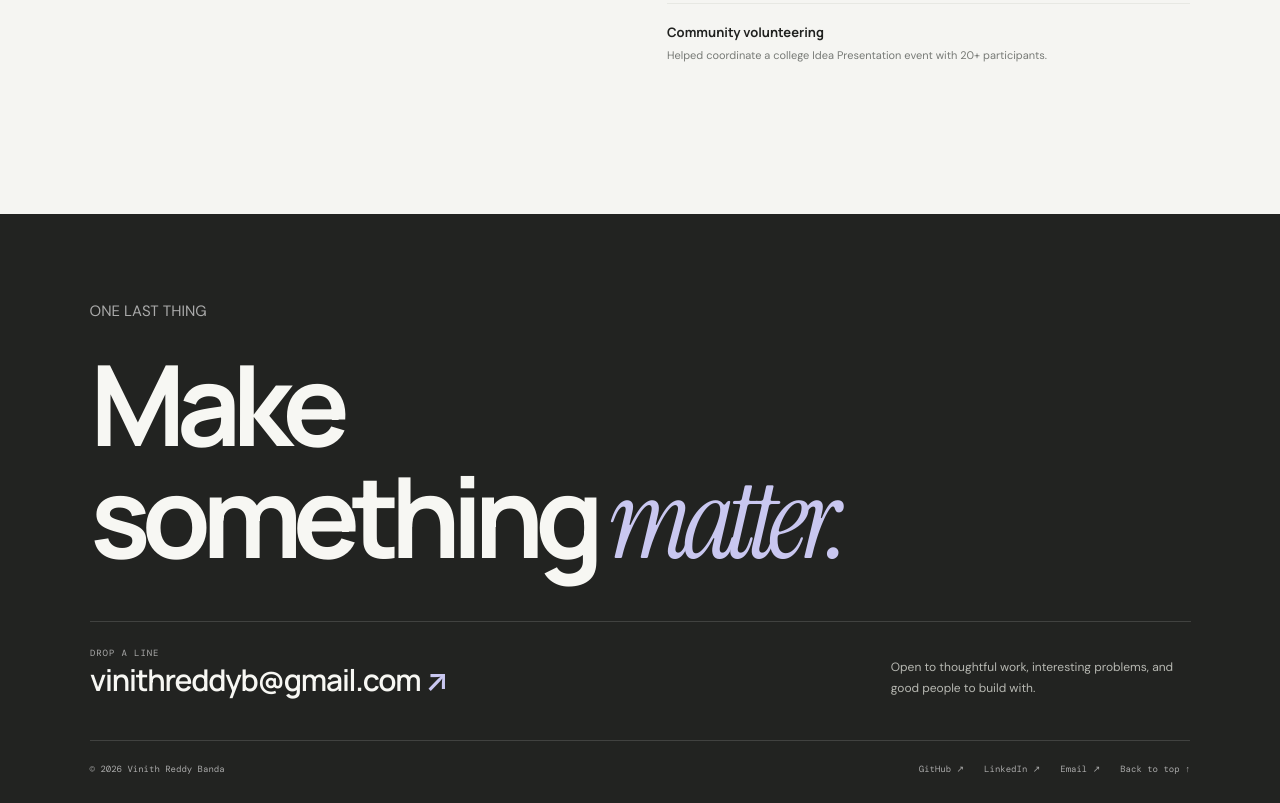
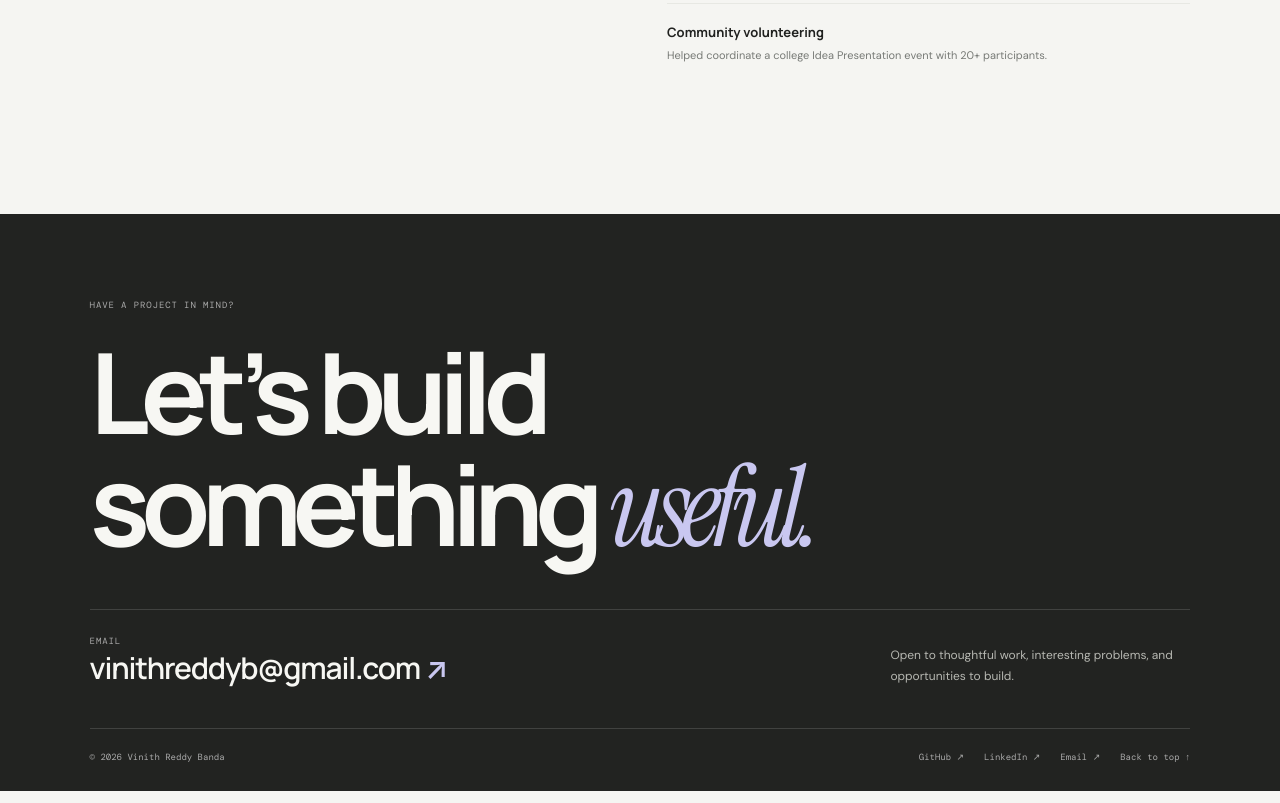
Before and after one commit to vinithreddybanda/vinithreddybanda.github.io, an Astro site: page / in a window 1280 px wide. Shown: the part 4416-5219 px from the top of the page. Built offline with nearby package versions, Linux system fonts and the light colour scheme; Astro itself is replaced by a stand-in of ours.

Commit message:
Refine portfolio navigation and contact copy

```diff
--- a/src/components/SiteFooter.astro
+++ b/src/components/SiteFooter.astro
@@ -3,9 +3,9 @@ import { profile } from "@data/portfolio";
 ---
 <footer class="site-footer" id="contact">
   <div class="container">
-    <span class="chapter-index" data-reveal>ONE LAST THING</span>
-    <h2 class="contact-title" data-reveal>Make<br />something <em>matter.</em></h2>
-    <div class="contact-row" data-reveal><div><p class="contact-label">DROP A LINE</p><a class="contact-email" href={`mailto:${profile.email}`}>{profile.email}<span> ↗</span></a></div><p class="contact-note">Open to thoughtful work, interesting problems, and good people to build with.</p></div>
+    <p class="contact-label">HAVE A PROJECT IN MIND?</p>
+    <h2 class="contact-title">Let’s build<br />something <em>useful.</em></h2>
+    <div class="contact-row"><div><p class="contact-label">EMAIL</p><a class="contact-email" href={`mailto:${profile.email}`}>{profile.email}<span> ↗</span></a></div><p class="contact-note">Open to thoughtful work, interesting problems, and opportunities to build.</p></div>
     <div class="footer-bottom"><span>© {new Date().getFullYear()} {profile.name}</span><div class="footer-links"><a href={profile.github} target="_blank" rel="noopener noreferrer">GitHub ↗</a><a href={profile.linkedin} target="_blank" rel="noopener noreferrer">LinkedIn ↗</a><a href={`mailto:${profile.email}`}>Email ↗</a><a href="#top">Back to top ↑</a></div></div>
   </div>
 </footer>
```
